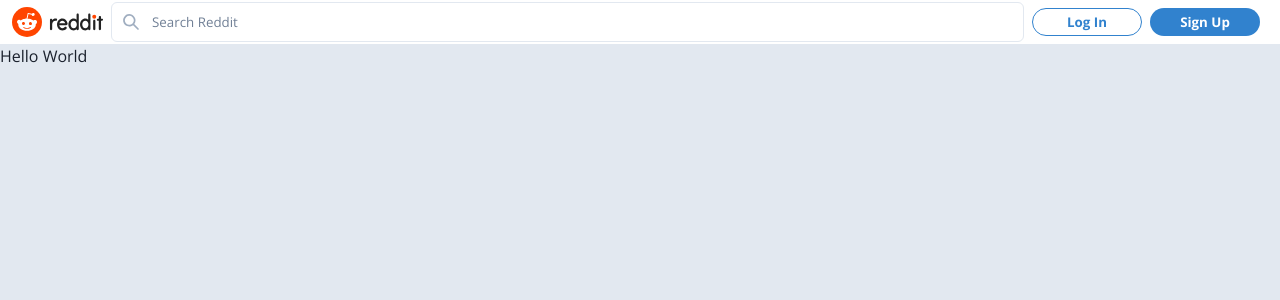
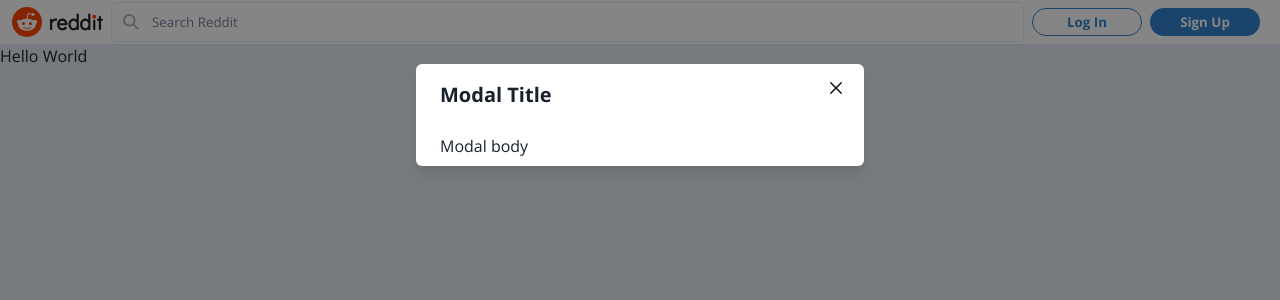
Before and after one commit to Brknbs/reddit-clone, a Next.js app: page / in a window 1280 px wide. Both pictures are taken after a click on the button "Log In". Shown: the top 300 px of the page. Built offline with nearby package versions, Linux system fonts and the light colour scheme.

Commit message:
Recoil setup & modal setup

```diff
--- /dev/null
+++ b/src/atoms/authModalAtom.ts
@@ -0,0 +1,16 @@
+import { atom } from "recoil";
+
+export interface AuthModalState {
+  open: boolean;
+  view: "login" | "signup" | "resetPassowrd";
+}
+
+const defaultModalState: AuthModalState = {
+  open: false,
+  view: "login",
+};
+
+export const authModalState = atom<AuthModalState>({
+  key: "authModalState",
+  default: defaultModalState,
+});
--- a/src/components/Modal/Auth/AuthModal.tsx
+++ b/src/components/Modal/Auth/AuthModal.tsx
@@ -0,0 +1,38 @@
+import { authModalState } from "@/atoms/authModalAtom";
+import {
+  useDisclosure,
+  Button,
+  Modal,
+  ModalOverlay,
+  ModalContent,
+  ModalHeader,
+  ModalCloseButton,
+  ModalBody,
+  ModalFooter,
+} from "@chakra-ui/react";
+import React from "react";
+import { useRecoilState } from "recoil";
+
+const AuthModal: React.FC = () => {
+  const [modalState, setModalState] = useRecoilState(authModalState);
+
+  const handleClose = () => {
+    setModalState((prev) => ({
+      ...prev,
+      open: false,
+    }));
+  };
+  return (
+    <>
+      <Modal isOpen={modalState.open} onClose={handleClose}>
+        <ModalOverlay />
+        <ModalContent>
+          <ModalHeader>Modal Title</ModalHeader>
+          <ModalCloseButton />
+          <ModalBody>Modal body</ModalBody>
+        </ModalContent>
+      </Modal>
+    </>
+  );
+};
+export default AuthModal;
--- a/src/components/Navbar/RightContent/AuthButtons.tsx
+++ b/src/components/Navbar/RightContent/AuthButtons.tsx
@@ -1,7 +1,10 @@
+import { authModalState } from "@/atoms/authModalAtom";
 import { Button } from "@chakra-ui/react";
 import React from "react";
+import { useSetRecoilState } from "recoil";
 
-const AuthButtons: React.FC<AuthButtonsProps> = () => {
+const AuthButtons: React.FC = () => {
+  const setAuthModalState = useSetRecoilState(authModalState);
   return (
     <>
       <Button
@@ -10,6 +13,7 @@
         display={{ base: "none", sm: "flex " }}
         width={{ base: "70px", md: "110px" }}
         mr={2}
+        onClick={() => setAuthModalState({ open: true, view: "login" })}
       >
         Log In
       </Button>
@@ -18,6 +22,7 @@
         display={{ base: "none", sm: "flex " }}
         width={{ base: "70px", md: "110px" }}
         mr={2}
+        onClick={() => setAuthModalState({ open: true, view: "signup" })}
       >
         Sign Up
       </Button>
--- a/src/components/Navbar/RightContent/RightContent.tsx
+++ b/src/components/Navbar/RightContent/RightContent.tsx
@@ -1,3 +1,4 @@
+import AuthModal from "@/components/Modal/Auth/AuthModal";
 import { Flex } from "@chakra-ui/react";
 import React from "react";
 import AuthButtons from "./AuthButtons";
@@ -7,7 +8,7 @@
 const RightContent: React.FC<RightContentProps> = () => {
   return (
     <>
-      {/* <AuthModal /> */}
+      <AuthModal />
       <Flex justify="center" align="center">
         <AuthButtons />
       </Flex>
--- a/src/pages/_app.tsx
+++ b/src/pages/_app.tsx
@@ -2,14 +2,17 @@
 import Layout from "@/components/Layout/Layout";
 import { ChakraProvider } from "@chakra-ui/react";
 import type { AppProps } from "next/app";
+import { RecoilRoot } from "recoil";
 import { theme } from "../chakra/theme";
 
 export default function App({ Component, pageProps }: AppProps) {
   return (
-    <ChakraProvider theme={theme}>
-      <Layout>
-        <Component {...pageProps} />
-      </Layout>
-    </ChakraProvider>
+    <RecoilRoot>
+      <ChakraProvider theme={theme}>
+        <Layout>
+          <Component {...pageProps} />
+        </Layout>
+      </ChakraProvider>
+    </RecoilRoot>
   );
 }
```
